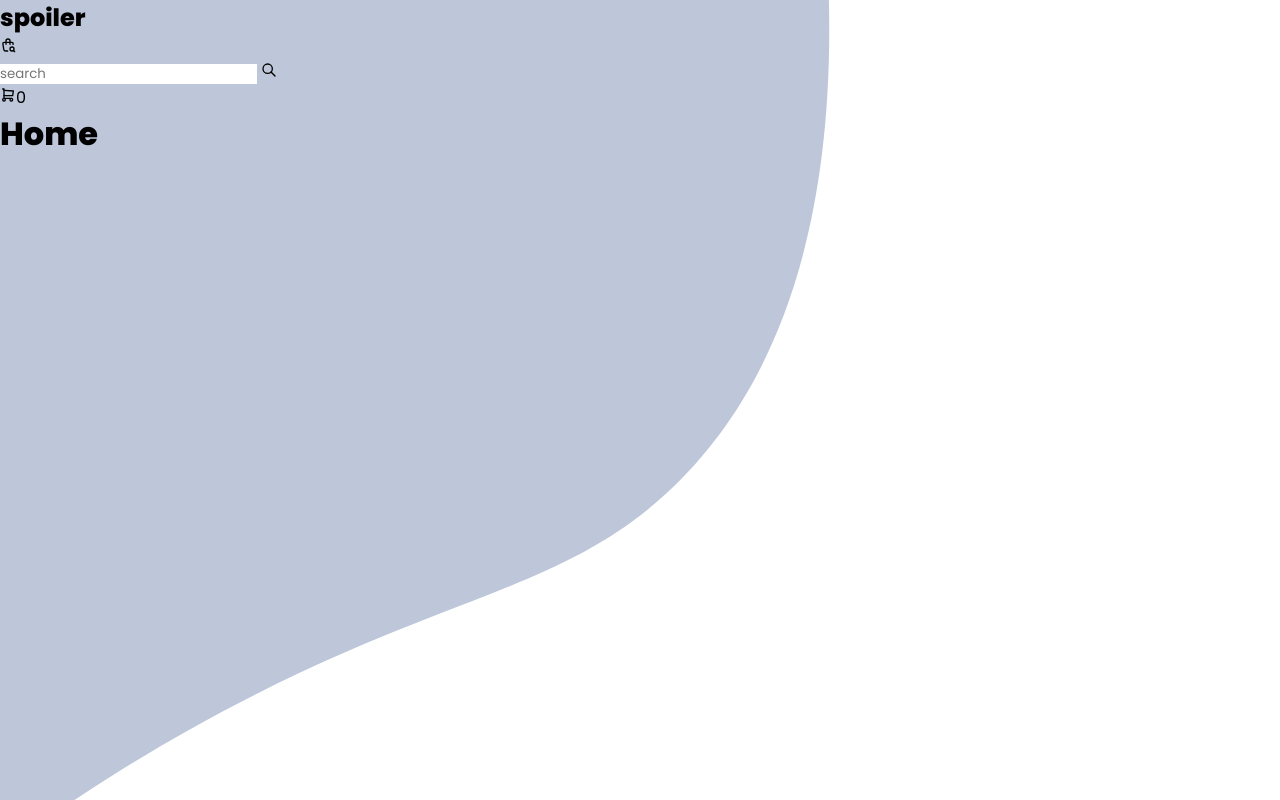
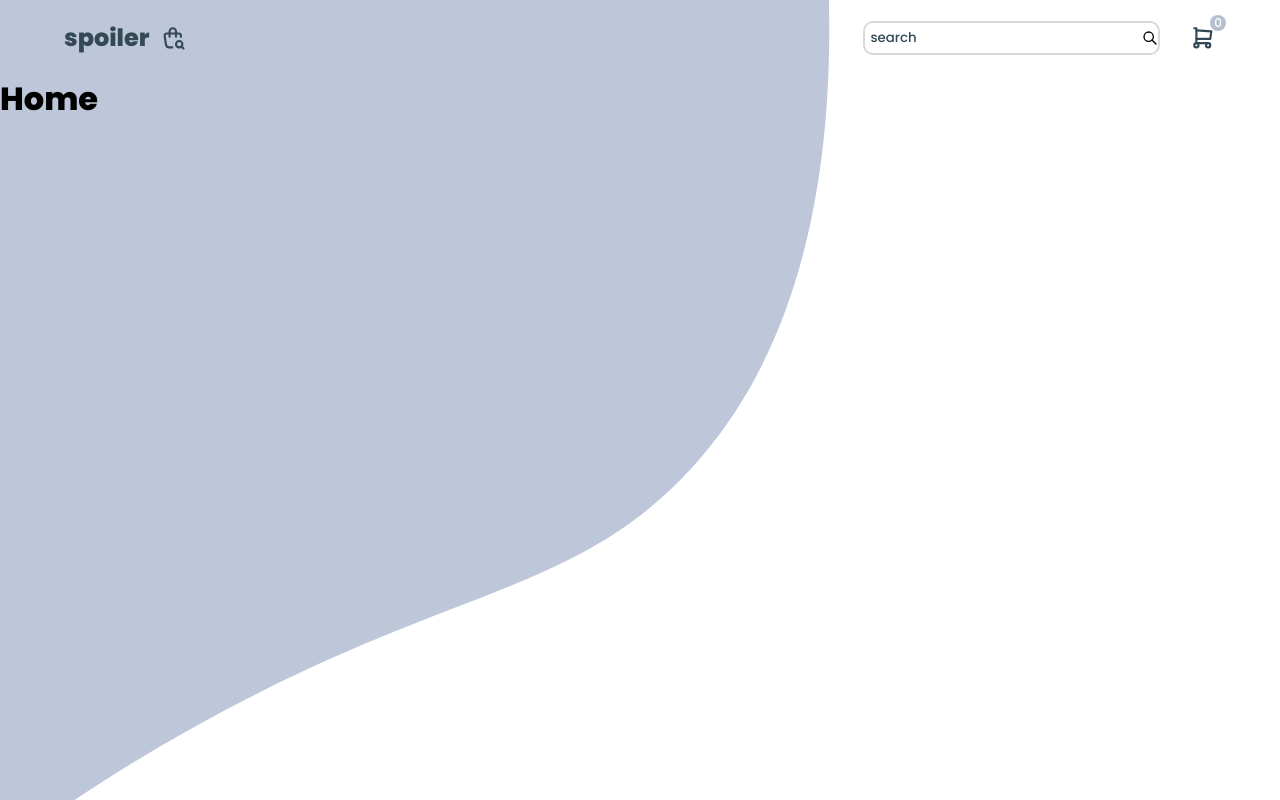
Before and after one commit to AleShini92/ecommerce, a React (Vite) app: page / in a window 1280 px wide. Built offline with nearby package versions, Linux system fonts and the light colour scheme.

Commit message:
finished homepage

```diff
--- a/src/components/Header/Header.jsx
+++ b/src/components/Header/Header.jsx
@@ -1,23 +1,25 @@
 import { TbSearch, TbShoppingBagSearch, TbShoppingCart } from 'react-icons/tb';
 import './Header.scss';
+import { Link } from 'react-router-dom';
 
 const Header = () => {
     return (
-        <div className='header'>
+        <div className="header">
+            <Link to='/'>
                 <div className="logo">
                     <h2>spoiler</h2>
                     <TbShoppingBagSearch className="icon" />
                 </div>
-
+            </Link>
             <div className="right-side">
                 <div className="search-input">
                     <input type="text" placeholder="search" /> <TbSearch />
                 </div>
-            </div>
 
                 <div className="cart">
-                <TbShoppingCart className='cart-icon'/>
+                    <TbShoppingCart className="cart-icon" />
                     <span>0</span>
+                </div>
             </div>
         </div>
     );
--- a/src/components/Header/Header.scss
+++ b/src/components/Header/Header.scss
@@ -0,0 +1,86 @@
+$gray-cart:  hsl(202, 24%, 27%);
+$gray-color: hsl(202, 24%, 27%);
+$gray-light: hsl(216, 22%, 76%);
+$gray-search: hsl(0, 0%, 85%);
+$white-color: hsl(0, 0%, 100%);
+
+.header {
+    display: flex;
+    padding: 20px 5%;
+    justify-content: space-between;
+}
+
+.logo {
+    align-items: center;
+    color: $gray-color;
+    display: flex;
+    gap: 10px;
+}
+
+.icon {
+    color: $gray-color;
+    font-size: 1.6rem;
+}
+
+h2{
+    color: $gray-color;
+}
+
+.right-side {
+    align-items: center;
+    display: flex;
+    gap: 30px;
+}
+
+.search-input {
+    align-items: center;
+    border: 2px solid $gray-search;
+    border-radius:  10px;
+    display: flex;
+    gap: 10px;
+}
+
+.search-input input {
+    background: transparent;
+    padding: 5px;
+}
+
+.search-input input::placeholder {
+    color: $gray-color;
+    font-weight: 500;
+}
+
+.seacrh-input .icon {
+    font-size: 1.3rem;
+}
+
+// cart icon
+
+.cart {
+    align-items: center;
+    display: flex;
+    position: relative;
+}
+
+.cart-icon {
+    font-size: 1.6rem;
+    cursor: pointer;
+    color: $gray-cart;
+}
+
+.cart span {
+    align-items: center;
+    color: $white-color;
+    background: $gray-light;
+    border-radius: 50%;
+    display: flex;
+    font-size: 12px;
+    font-weight: 500;
+    height: 10px;
+    padding: 3px;
+    position: absolute;
+    top: -10px;
+    right: -10px;
+    justify-content: center;
+    width: 10px;
+}
```
Also changed, not shown: src/components/ProductCard/ProductCard.jsx (added, +9 -0 lines), src/components/ProductList/ProductList.jsx (added, +12 -0 lines), src/components/Header/css/Header.min.css (deleted). Lines whose indentation alone changed are shown as unchanged.
